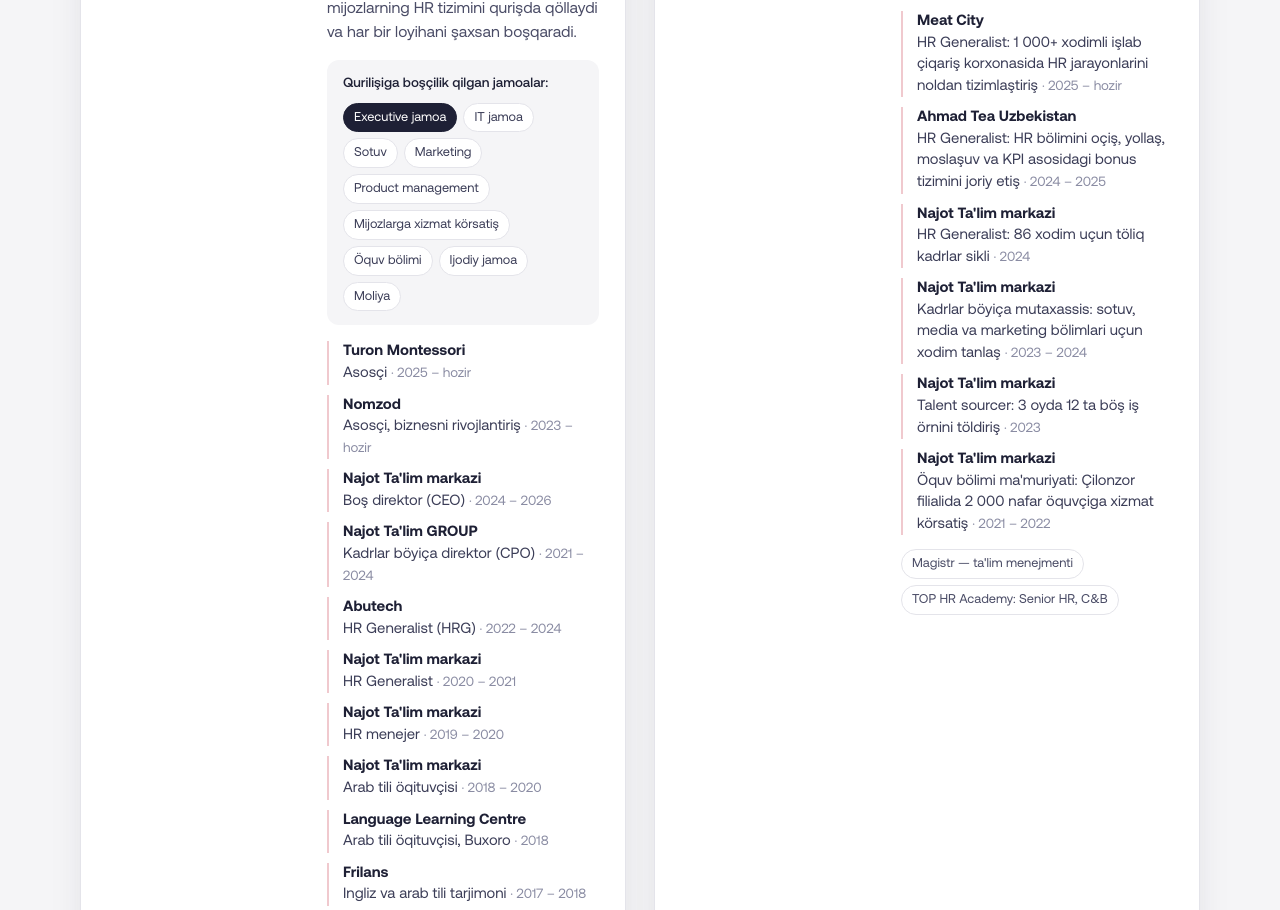
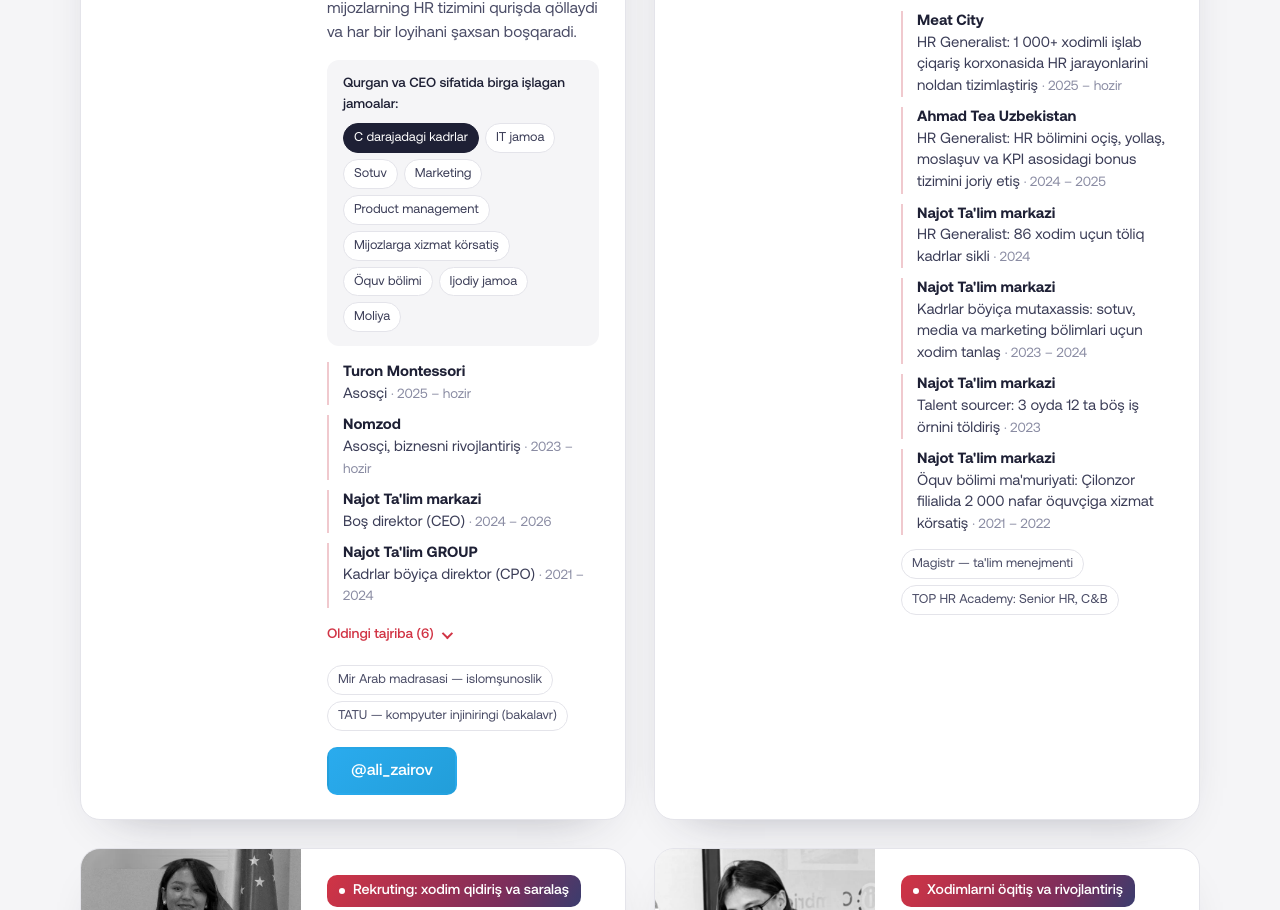
Before and after one commit to alizairov/nomzod-test, a plain HTML site: page site/index.html in a window 1280 px wide. Shown: the part 4265-5175 px from the top of the page. Drawn offline with Linux system fonts and the light colour scheme.

Commit message:
Jamoa: Ali tajribasi yig'iladigan, C darajadagi kadrlar
Co-Authored-By: Claude Opus 5.5 <noreply@anthropic.com>
Claude-Session: https://claude.ai/code/session_01Rtc6UA9EmHm2q8zhMxn6CZ

```diff
--- a/site/assets/team.css
+++ b/site/assets/team.css
@@ -30,3 +30,9 @@
 .member__teams li{font-size:.8rem;padding:4px 10px;border-radius:999px;background:#fff;color:#3b3d57;border:1px solid var(--line)}
 .member__teams li:first-child{background:var(--navy);color:#fff;border-color:var(--navy)}
 @media(min-width:560px){.member__ph{align-self:start;aspect-ratio:4/5;min-height:0}.member{align-items:start}}
+.member__more{margin:-4px 0 14px}
+.member__more summary{cursor:pointer;list-style:none;display:inline-flex;align-items:center;gap:8px;font-size:.86rem;font-weight:500;color:var(--red);padding:6px 0}
+.member__more summary::-webkit-details-marker{display:none}
+.member__more summary::after{content:"";width:8px;height:8px;border-right:2px solid currentColor;border-bottom:2px solid currentColor;transform:rotate(45deg) translateY(-2px);transition:transform .25s}
+.member__more[open] summary::after{transform:rotate(-135deg) translateY(-2px)}
+.member__more .member__list{margin-top:8px}
--- a/site/index.html
+++ b/site/index.html
@@ -25,7 +25,7 @@
 <link rel="preload" href="assets/fonts/AeonikPro-Regular.woff2" as="font" type="font/woff2" crossorigin>
 <link rel="preload" href="assets/fonts/AeonikPro-Bold.woff2" as="font" type="font/woff2" crossorigin>
 <link rel="stylesheet" href="assets/style.css?v=9">
-<link rel="stylesheet" href="assets/team.css?v=6">
+<link rel="stylesheet" href="assets/team.css?v=7">
 <script type="application/ld+json">
 {"@context":"https://schema.org","@type":"Organization","name":"Nomzod","url":"https://nmzd.uz","logo":"https://nmzd.uz/assets/favicon.png","description":"Rekruting va HR tizimlashtirish agentligi","sameAs": ["https://www.instagram.com/nomzod.agency", "https://t.me/ali_zairov"],
     "areaServed":{"@type":"City","name":"Toshkent"}}
@@ -170,9 +170,9 @@
           <span class="member__exp">8 yillik HR va boshqaruv tajribasi</span>
           <p class="member__bio">HR mutaxassisidan kompaniya rahbarigacha bo'lgan yo'lni bosib o'tgan. Rekruting, kadrlar strategiyasi va boshqaruvni amalda biladi. Bu tajribani mijozlarning HR tizimini qurishda qo'llaydi va har bir loyihani shaxsan boshqaradi.</p>
           <div class="member__teams">
-            <p>Qurilishiga boshchilik qilgan jamoalar:</p>
+            <p>Qurgan va CEO sifatida birga ishlagan jamoalar:</p>
             <ul>
-              <li>Executive jamoa</li><li>IT jamoa</li><li>Sotuv</li><li>Marketing</li><li>Product management</li><li>Mijozlarga xizmat ko'rsatish</li><li>O'quv bo'limi</li><li>Ijodiy jamoa</li><li>Moliya</li>
+              <li>C darajadagi kadrlar</li><li>IT jamoa</li><li>Sotuv</li><li>Marketing</li><li>Product management</li><li>Mijozlarga xizmat ko'rsatish</li><li>O'quv bo'limi</li><li>Ijodiy jamoa</li><li>Moliya</li>
             </ul>
           </div>
           <ul class="member__list">
@@ -180,6 +180,10 @@
             <li><b data-noconv>Nomzod</b> Asoschi, biznesni rivojlantirish <span>· 2023 – hozir</span></li>
             <li><b data-noconv>Najot Ta'lim markazi</b> Bosh direktor (CEO) <span>· 2024 – 2026</span></li>
             <li><b data-noconv>Najot Ta'lim GROUP</b> Kadrlar bo'yicha direktor (CPO) <span>· 2021 – 2024</span></li>
+          </ul>
+          <details class="member__more">
+            <summary>Oldingi tajriba (6)</summary>
+            <ul class="member__list">
               <li><b data-noconv>Abutech</b> HR Generalist (HRG) <span>· 2022 – 2024</span></li>
               <li><b data-noconv>Najot Ta'lim markazi</b> HR Generalist <span>· 2020 – 2021</span></li>
               <li><b data-noconv>Najot Ta'lim markazi</b> HR menejer <span>· 2019 – 2020</span></li>
@@ -187,6 +191,7 @@
               <li><b data-noconv>Language Learning Centre</b> Arab tili o'qituvchisi, Buxoro <span>· 2018</span></li>
               <li><b>Frilans</b> Ingliz va arab tili tarjimoni <span>· 2017 – 2018</span></li>
             </ul>
+          </details>
           <ul class="member__tags">
             <li><span data-noconv>Mir Arab</span> madrasasi — islomshunoslik</li>
             <li>TATU — kompyuter injiniringi (bakalavr)</li>
```
Lines whose indentation alone changed are shown as unchanged.
